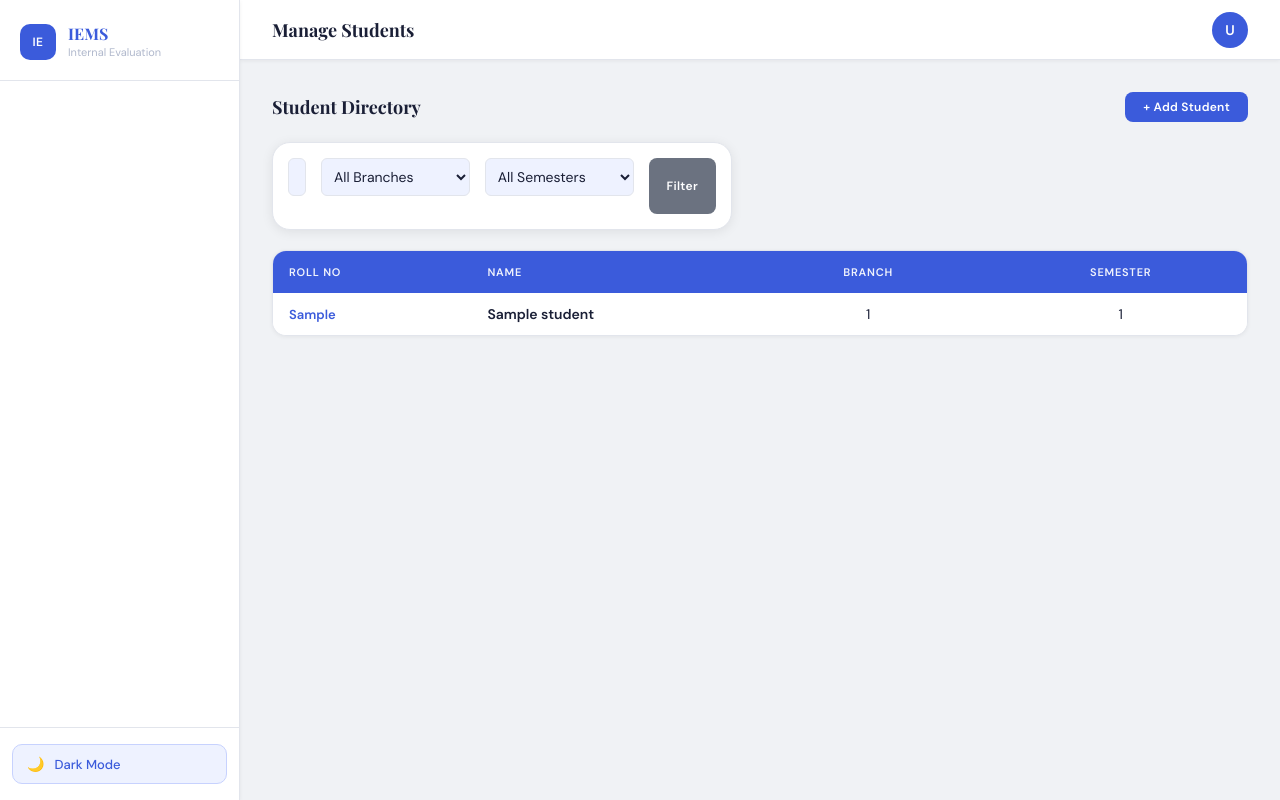
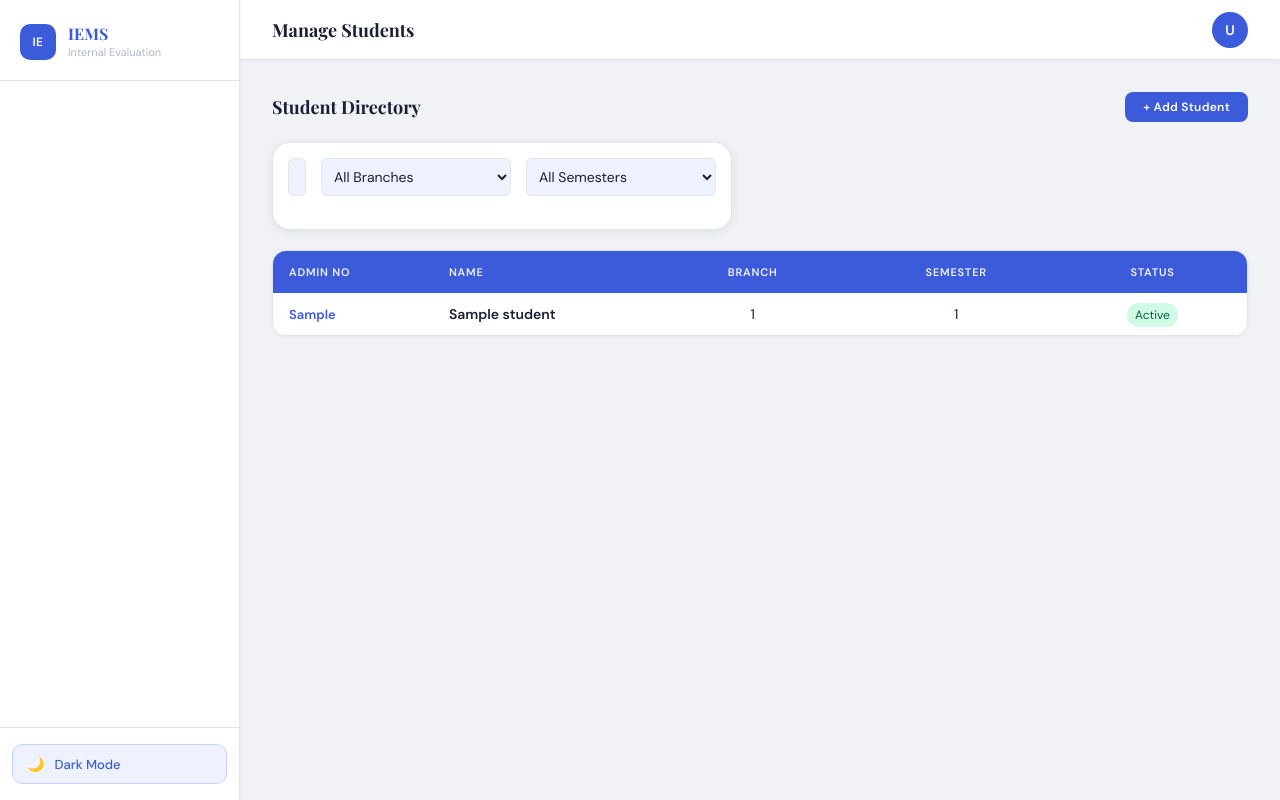
Before and after one commit to alanaj77/College-Internal-Evaluation-System, a Flask app: template app/templates/admin/manage_students.html in a window 1280 px wide. Run offline with Flask 3, Linux system fonts and the light colour scheme; the template is opened without the code that fills it: most values are stand-ins (such as "Sample title", 1, 10 or a date in 2020).

Commit message:
Update: Add filtering logic and improve css

```diff
--- a/app/templates/admin/manage_students.html
+++ b/app/templates/admin/manage_students.html
@@ -5,24 +5,17 @@
 
 {% block content %}
 <style>
-    /* MODAL STYLES */
-    .modal-overlay {
-        display: none;
-        position: fixed; top: 0; left: 0; width: 100%; height: 100%;
-        background: rgba(0, 0, 0, 0.5); z-index: 1000;
-        align-items: center; justify-content: center;
-    }
-    .modal-card {
-        background: var(--bg-card); width: 100%; max-width: 500px;
-        border-radius: 12px; padding: 25px; box-shadow: 0 10px 30px rgba(0,0,0,0.2);
-        position: relative;
-    }
-    .modal-header {
-        display: flex; justify-content: space-between; align-items: center;
-        border-bottom: 1px solid var(--border); padding-bottom: 15px; margin-bottom: 20px;
-    }
+    /* Modal sizing to fit all the new fields */
+    .modal-overlay { display: none; position: fixed; top: 0; left: 0; width: 100%; height: 100%; background: rgba(0, 0, 0, 0.6); z-index: 1000; align-items: center; justify-content: center; }
+    .modal-card { background: var(--bg-card); width: 100%; max-width: 800px; max-height: 90vh; overflow-y: auto; border-radius: 12px; padding: 25px; box-shadow: 0 10px 30px rgba(0,0,0,0.2); }
+    .modal-header { display: flex; justify-content: space-between; align-items: center; border-bottom: 1px solid var(--border); padding-bottom: 15px; margin-bottom: 20px; }
     .close-btn { background: none; border: none; font-size: 24px; cursor: pointer; color: var(--text-secondary); }
-    .close-btn:hover { color: var(--danger); }
+
+    /* 2-Column Grid for the massive form */
+    .form-grid { display: grid; grid-template-columns: 1fr 1fr; gap: 15px; margin-bottom: 20px; }
+    .full-width { grid-column: 1 / -1; }
+    .form-group label { display: block; margin-bottom: 5px; font-weight: 600; font-size: 13px; }
+    .form-group input, .form-group select, .form-group textarea { width: 100%; padding: 10px; border: 1px solid var(--border); border-radius: 6px; box-sizing: border-box; }
 </style>
 
 <div class="admin-section-title" style="display: flex; justify-content: space-between; align-items: center; margin-bottom: 20px;">
@@ -31,37 +24,50 @@
 </div>
 
 <div class="card" style="margin-bottom: 20px; display: flex; gap: 15px; padding: 15px;">
-    <input type="text" placeholder="Search by Name or Roll No..." style="flex: 1; padding: 8px; border-radius: 6px; border: 1px solid var(--border);">
-    <select style="padding: 8px; border-radius: 6px; border: 1px solid var(--border);">
+    <input type="text" id="search-input" placeholder="Search by Name, Roll No, Reg No..." style="flex: 1; padding: 8px; border-radius: 6px; border: 1px solid var(--border);" onkeyup="applyFilters()">
+    <select id="branch-filter" style="padding: 8px; border-radius: 6px; border: 1px solid var(--border);" onchange="applyFilters()">
         <option value="">All Branches</option>
         <option value="CSE">CSE</option>
         <option value="ECE">ECE</option>
+        <option value="MECH">MECH</option>
     </select>
-    <select style="padding: 8px; border-radius: 6px; border: 1px solid var(--border);">
+    <select id="sem-filter" style="padding: 8px; border-radius: 6px; border: 1px solid var(--border);" onchange="applyFilters()">
         <option value="">All Semesters</option>
         <option value="1">Semester 1</option>
         <option value="2">Semester 2</option>
+        <option value="3">Semester 3</option>
+        <option value="4">Semester 4</option>
     </select>
-    <button class="action-btn" style="background: var(--text-secondary);">Filter</button>
 </div>
 
 <div class="table-container">
     <table class="marks-table">
         <thead>
             <tr>
-                <th>Roll No</th>
+                <th>Admin No</th>
                 <th>Name</th>
                 <th>Branch</th>
                 <th>Semester</th>
+                <th>Status</th>
             </tr>
         </thead>
-        <tbody>
-            {% for student in students %}
-            <tr onclick="openModal('{{ student.adm_no }}', '{{ student.name }}', '{{ student.branch_id }}', '{{ student.sem_number }}')" style="cursor: pointer;">
-                <td>{{ student.adm_no }}</td>
-                <td style="font-weight: 600;">{{ student.name }}</td>
-                <td>{{ student.branch_id or '-' }}</td>
-                <td>{{ student.sem_number or '-' }}</td>
+        <tbody id="student-table-body">
+            {% for s in students %}
+            <tr data-adm="{{ s.adm_no }}" data-name="{{ s.name }}" data-branch="{{ s.branch_id }}" data-sem="{{ s.sem_number }}"
+                data-admyear="{{ s.admission_year }}" data-gender="{{ s.gender }}" data-status="{{ s.status }}"
+                data-form="{{ s.form }}" data-dob="{{ s.dob }}" data-email="{{ s.email_id }}" data-address="{{ s.address }}"
+                data-roll="{{ s.roll_number }}" data-reg="{{ s.reg_number }}"
+                onclick="openModal(this)" style="cursor: pointer;">
+
+                <td>{{ s.adm_no }}</td>
+                <td style="font-weight: 600;">{{ s.name }}</td>
+                <td>{{ s.branch_id or '-' }}</td>
+                <td>{{ s.sem_number or '-' }}</td>
+                <td>
+                    <span style="padding: 4px 8px; border-radius: 12px; font-size: 12px; background: {% if s.status == 'Active' %}#d1fae5; color: #065f46;{% else %}#fee2e2; color: #991b1b;{% endif %}">
+                        {{ s.status or 'Unknown' }}
+                    </span>
+                </td>
             </tr>
             {% endfor %}
         </tbody>
@@ -71,26 +77,33 @@
 <div class="modal-overlay" id="studentModal">
     <div class="modal-card">
         <div class="modal-header">
-            <h3 style="margin: 0;">Student Details</h3>
+            <h3 style="margin: 0;">Comprehensive Student Details</h3>
             <button class="close-btn" onclick="closeModal()">✖</button>
         </div>
 
         <form id="updateForm" method="POST" action="/admin/update_student">
-            <label style="display:block; margin-bottom: 5px; font-weight: 600;">Roll Number (Admin No)</label>
-            <input type="text" id="mod_adm_no" name="adm_no" readonly style="width: 100%; padding: 10px; margin-bottom: 15px; border: 1px solid var(--border); border-radius: 6px; background: var(--bg-body);">
+            <div class="form-grid">
+                <div class="form-group"><label>Admin No (Primary Key)</label><input type="text" id="mod_adm_no" name="adm_no" readonly style="background: var(--bg-body);"></div>
+                <div class="form-group"><label>University Reg. Number</label><input type="text" id="mod_reg" name="reg_number"></div>
+                <div class="form-group"><label>Class Roll Number</label><input type="number" id="mod_roll" name="roll_number"></div>
+                <div class="form-group"><label>Admission Year</label><input type="text" id="mod_admyear" name="admission_year"></div>
 
-            <label style="display:block; margin-bottom: 5px; font-weight: 600;">Full Name</label>
-            <input type="text" id="mod_name" name="name" required style="width: 100%; padding: 10px; margin-bottom: 15px; border: 1px solid var(--border); border-radius: 6px;">
+                <div class="form-group full-width"><label>Full Name</label><input type="text" id="mod_name" name="name" required></div>
+                <div class="form-group"><label>Email Address</label><input type="email" id="mod_email" name="email_id"></div>
+                <div class="form-group"><label>Date of Birth</label><input type="date" id="mod_dob" name="dob"></div>
+                <div class="form-group"><label>Gender</label><input type="text" id="mod_gender" name="gender"></div>
+                <div class="form-group"><label>Status (e.g., Active)</label><input type="text" id="mod_status" name="status"></div>
 
-            <label style="display:block; margin-bottom: 5px; font-weight: 600;">Branch ID</label>
-            <input type="text" id="mod_branch" name="branch_id" style="width: 100%; padding: 10px; margin-bottom: 15px; border: 1px solid var(--border); border-radius: 6px;">
+                <div class="form-group"><label>Branch ID</label><input type="text" id="mod_branch" name="branch_id"></div>
+                <div class="form-group"><label>Semester</label><input type="number" id="mod_sem" name="sem_number"></div>
+                <div class="form-group"><label>Form / Quota</label><input type="text" id="mod_form" name="form"></div>
 
-            <label style="display:block; margin-bottom: 5px; font-weight: 600;">Semester</label>
-            <input type="number" id="mod_sem" name="sem_number" min="1" max="8" style="width: 100%; padding: 10px; margin-bottom: 25px; border: 1px solid var(--border); border-radius: 6px;">
+                <div class="form-group full-width"><label>Address</label><textarea id="mod_address" name="address" rows="2"></textarea></div>
+            </div>
 
             <div style="display: flex; gap: 10px;">
-                <button type="submit" class="action-btn" style="flex: 1; background: #0ca678; border-color: #0ca678;">Update Details</button>
-                <button type="button" class="action-btn" style="background: #f03e3e; border-color: #f03e3e;" onclick="confirmDelete()">Delete</button>
+                <button type="submit" class="action-btn" style="flex: 1; background: #0ca678; border-color: #0ca678;">Save All Updates</button>
+                <button type="button" class="action-btn" style="background: #f03e3e; border-color: #f03e3e;" onclick="confirmDelete()">Delete Record</button>
             </div>
         </form>
 
@@ -101,40 +114,61 @@
 </div>
 
 <script>
-    // Open the modal and populate the data
-    function openModal(adm_no, name, branch, sem) {
-        document.getElementById('mod_adm_no').value = adm_no;
-        document.getElementById('mod_name').value = name;
-        document.getElementById('mod_branch').value = branch;
-        document.getElementById('mod_sem').value = sem;
+    // 1. DYNAMIC FILTERING LOGIC
+    function applyFilters() {
+        const searchTxt = document.getElementById('search-input').value.toLowerCase();
+        const branchVal = document.getElementById('branch-filter').value.toLowerCase();
+        const semVal = document.getElementById('sem-filter').value;
 
-        // Populate the hidden delete form just in case they click delete
-        document.getElementById('del_adm_no').value = adm_no;
+        const rows = document.querySelectorAll('#student-table-body tr');
 
+        rows.forEach(row => {
+            // Combine fields to search across them easily
+            const searchData = (row.dataset.name + " " + row.dataset.adm + " " + row.dataset.reg).toLowerCase();
+            const branch = (row.dataset.branch || "").toLowerCase();
+            const sem = row.dataset.sem || "";
+
+            const matchesSearch = searchData.includes(searchTxt);
+            const matchesBranch = (branchVal === "" || branch === branchVal);
+            const matchesSem = (semVal === "" || sem === semVal);
+
+            // Hide or show row based on conditions
+            if (matchesSearch && matchesBranch && matchesSem) {
+                row.style.display = "";
+            } else {
+                row.style.display = "none";
+            }
+        });
+    }
+
+    // 2. MODAL POPULATION LOGIC (Pulls from the HTML data-attributes)
+    function openModal(row) {
+        document.getElementById('mod_adm_no').value = row.dataset.adm;
+        document.getElementById('mod_reg').value = row.dataset.reg !== "None" ? row.dataset.reg : "";
+        document.getElementById('mod_roll').value = row.dataset.roll !== "None" ? row.dataset.roll : "";
+        document.getElementById('mod_admyear').value = row.dataset.admyear !== "None" ? row.dataset.admyear : "";
+        document.getElementById('mod_name').value = row.dataset.name;
+        document.getElementById('mod_email').value = row.dataset.email !== "None" ? row.dataset.email : "";
+        document.getElementById('mod_dob').value = row.dataset.dob !== "None" ? row.dataset.dob : "";
+        document.getElementById('mod_gender').value = row.dataset.gender !== "None" ? row.dataset.gender : "";
+        document.getElementById('mod_status').value = row.dataset.status !== "None" ? row.dataset.status : "";
+        document.getElementById('mod_branch').value = row.dataset.branch !== "None" ? row.dataset.branch : "";
+        document.getElementById('mod_sem').value = row.dataset.sem !== "None" ? row.dataset.sem : "";
+        document.getElementById('mod_form').value = row.dataset.form !== "None" ? row.dataset.form : "";
+        document.getElementById('mod_address').value = row.dataset.address !== "None" ? row.dataset.address : "";
+
+        document.getElementById('del_adm_no').value = row.dataset.adm;
         document.getElementById('studentModal').style.display = 'flex';
     }
 
-    // Close the modal
-    function closeModal() {
-        document.getElementById('studentModal').style.display = 'none';
-    }
-
-    // Handle the Delete Warning
+    function closeModal() { document.getElementById('studentModal').style.display = 'none'; }
     function confirmDelete() {
-        const name = document.getElementById('mod_name').value;
-        const adm = document.getElementById('mod_adm_no').value;
-
-        if (confirm(`WARNING: Are you sure you want to delete ${name} (${adm})? This cannot be undone.`)) {
+        if (confirm(`WARNING: Delete ${document.getElementById('mod_name').value}? This cannot be undone.`)) {
             document.getElementById('deleteForm').submit();
         }
     }
-
-    // Close modal if user clicks outside the card
     window.onclick = function(event) {
-        let modal = document.getElementById('studentModal');
-        if (event.target == modal) {
-            closeModal();
-        }
+        if (event.target == document.getElementById('studentModal')) { closeModal(); }
     }
 </script>
 {% endblock %}
```
